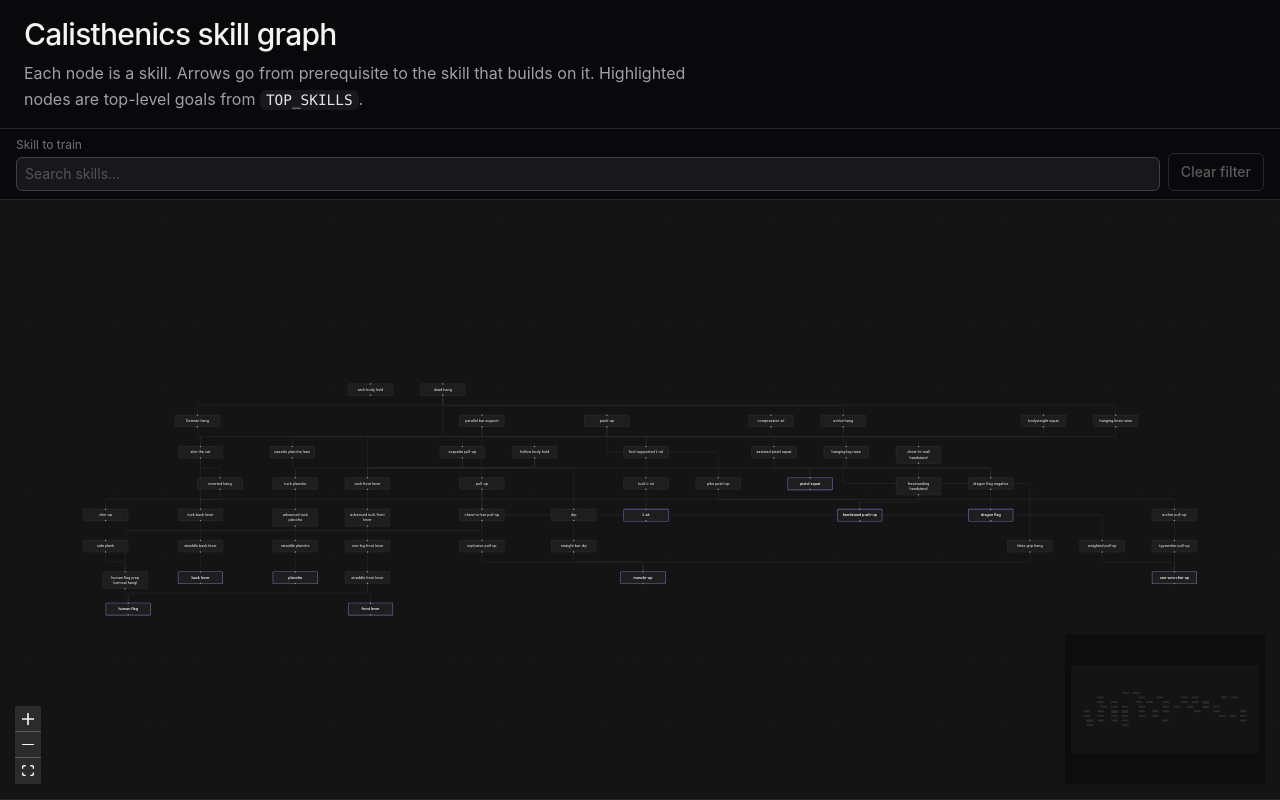
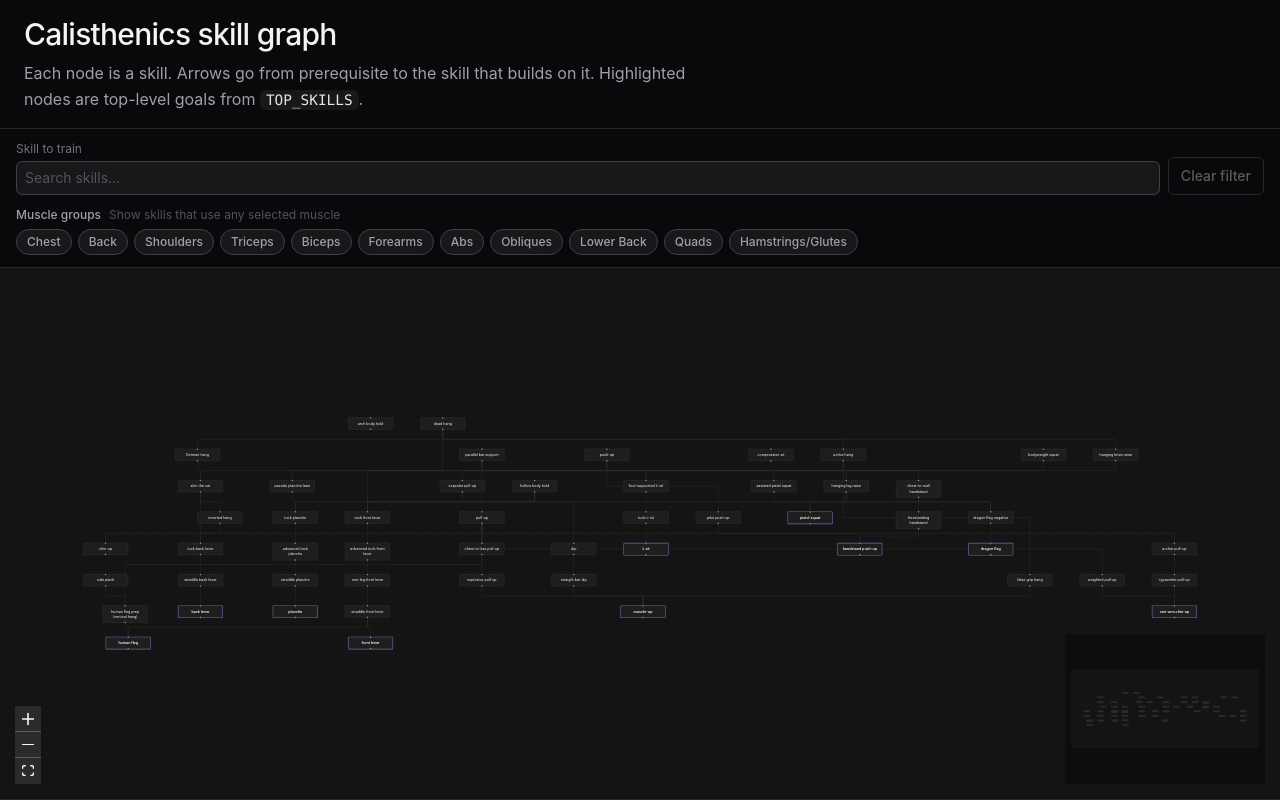
Before and after one commit to vuthanhtung2412/calisthenics-tree-graph, a React (Vite) app: page / in a window 1280 px wide. Built offline with nearby package versions, Linux system fonts and the light colour scheme.

Commit message:
filter by muscle group

```diff
--- a/src/SkillGraphView.tsx
+++ b/src/SkillGraphView.tsx
@@ -21,7 +21,8 @@ import {
 import '@xyflow/react/dist/style.css'
 
 import { SkillGraph, TOP_SKILLS } from './tree'
-import type { Skill } from './type'
+import { MUSCLE_GROUPS } from './type'
+import type { Muscle, Skill } from './type'
 
 const NODE_W = 200
 const NODE_H = 40
@@ -77,6 +78,21 @@ function filterElements(
       (e) => allowed.has(e.source) && allowed.has(e.target)
     ),
   }
+}
+
+/** Skill names that activate at least one of the selected muscles. Null if nothing selected = no muscle filter. */
+function namesMatchingMuscleFilter(
+  graph: Record<string, Skill>,
+  muscles: ReadonlySet<Muscle>
+): Set<string> | null {
+  if (muscles.size === 0) return null
+  const names = new Set<string>()
+  for (const s of Object.values(graph)) {
+    if (s.activated_muscles.some((m) => muscles.has(m))) {
+      names.add(s.name)
+    }
+  }
+  return names
 }
 
 function graphToElements(graph: Record<string, Skill>): {
@@ -155,23 +171,58 @@ function layoutDagre(
   return { nodes: nextNodes, edges }
 }
 
-function SkillGraphCanvas({ focusSkill }: { focusSkill: string | null }) {
+function SkillGraphCanvas({
+  focusSkill,
+  muscleFilter,
+}: {
+  focusSkill: string | null
+  muscleFilter: ReadonlySet<Muscle>
+}) {
+  const flowKey = useMemo(
+    () =>
+      `${focusSkill ?? 'all'}::${[...muscleFilter].sort().join('|')}`,
+    [focusSkill, muscleFilter]
+  )
+
   const { nodes, edges } = useMemo(() => {
     const raw = graphToElements(SkillGraph)
-    const subset =
-      focusSkill && SkillGraph[focusSkill]
-        ? filterElements(
-            raw.nodes,
-            raw.edges,
-            prerequisiteClosure(SkillGraph[focusSkill]!)
+    const muscleNames = namesMatchingMuscleFilter(SkillGraph, muscleFilter)
+
+    let allowed: Set<string>
+    if (focusSkill && SkillGraph[focusSkill]) {
+      allowed = prerequisiteClosure(SkillGraph[focusSkill])
+    } else {
+      allowed = new Set(Object.keys(SkillGraph))
+    }
+
+    if (muscleNames !== null) {
+      allowed = new Set([...allowed].filter((n) => muscleNames.has(n)))
+    }
+
+    const subset = filterElements(raw.nodes, raw.edges, allowed)
+    if (subset.nodes.length === 0) {
+      return { nodes: [] as Node[], edges: [] as Edge[] }
+    }
+    return layoutDagre(subset.nodes, subset.edges, 'TB')
+  }, [focusSkill, muscleFilter])
+
+  if (nodes.length === 0) {
+    return (
+      <div
+        className="flex h-full w-full items-center justify-center bg-zinc-950 px-4 text-center text-sm text-zinc-500"
+        style={{ width: '100%', height: '100%' }}
+      >
+        <p className="max-w-sm">
+          No skills match the current filters. Clear the skill goal or muscle
+          filters and try again.
+        </p>
+      </div>
     )
-        : raw
-    return layoutDagre(subset.nodes, subset.edges, 'TB')
-  }, [focusSkill])
+  }
 
   return (
     <ReactFlow
-      key={focusSkill ?? '__all__'}
+      key={flowKey}
       colorMode="dark"
       defaultNodes={nodes}
       defaultEdges={edges}
@@ -204,6 +255,16 @@ export function SkillGraphView() {
   const [listOpen, setListOpen] = useState(false)
   const [highlight, setHighlight] = useState(0)
   const [appliedFocus, setAppliedFocus] = useState<string | null>(null)
+  const [muscleFilter, setMuscleFilter] = useState<Set<Muscle>>(() => new Set())
+
+  const toggleMuscle = useCallback((m: Muscle) => {
+    setMuscleFilter((prev) => {
+      const next = new Set(prev)
+      if (next.has(m)) next.delete(m)
+      else next.add(m)
+      return next
+    })
+  }, [])
 
   const comboboxRef = useRef<HTMLDivElement>(null)
   const listboxRef = useRef<HTMLUListElement>(null)
@@ -219,10 +280,6 @@ export function SkillGraphView() {
     setQuery(name)
     setListOpen(false)
   }, [])
-
-  useEffect(() => {
-    setHighlight(0)
-  }, [query])
 
   useLayoutEffect(() => {
     if (!listOpen || filteredNames.length === 0) return
@@ -262,18 +319,10 @@ export function SkillGraphView() {
     return () => document.removeEventListener('keydown', onEscape, true)
   }, [listOpen])
 
-  const focusStats = useMemo(() => {
-    if (!appliedFocus || !SkillGraph[appliedFocus]) return null
-    const closure = prerequisiteClosure(SkillGraph[appliedFocus]!)
-    return {
-      total: closure.size,
-      prereqCount: closure.size - 1,
-    }
-  }, [appliedFocus])
-
   return (
     <div className="flex h-full min-h-0 w-full flex-col">
-      <div className="flex shrink-0 flex-wrap items-end gap-2 border-b border-zinc-800 bg-zinc-950 px-3 py-2 sm:px-4">
+      <div className="flex shrink-0 flex-col gap-3 border-b border-zinc-800 bg-zinc-950 px-3 py-3 sm:px-4">
+        <div className="flex flex-wrap items-end gap-2">
           <div
             ref={comboboxRef}
             className="relative flex min-w-[min(100%,16rem)] flex-1 flex-col gap-1 text-left"
@@ -296,10 +345,11 @@ export function SkillGraphView() {
                   : undefined
               }
               autoComplete="off"
-            placeholder="Search skills…"
+              placeholder="Search skills..."
               value={query}
               onChange={(e) => {
                 setQuery(e.target.value)
+                setHighlight(0)
                 setListOpen(true)
               }}
               onFocus={() => setListOpen(true)}
@@ -392,20 +442,59 @@ export function SkillGraphView() {
           >
             Clear filter
           </button>
-        {focusStats ? (
-          <p className="w-full text-left text-xs text-zinc-500 sm:ml-auto sm:w-auto">
-            <span className="text-zinc-300">{appliedFocus}</span>
-            {' · '}
-            {focusStats.total} skill{focusStats.total === 1 ? '' : 's'} (
-            {focusStats.prereqCount} prerequisite
-            {focusStats.prereqCount === 1 ? '' : 's'})
-          </p>
+        </div>
+
+        <div className="flex flex-col gap-1.5 text-left">
+          <div className="flex flex-wrap items-center gap-x-2 gap-y-1">
+            <span className="text-xs font-medium text-zinc-400">
+              Muscle groups
+            </span>
+            <span className="text-xs text-zinc-600">
+              Show skills that use any selected muscle
+            </span>
+            {muscleFilter.size > 0 ? (
+              <button
+                type="button"
+                onClick={() => setMuscleFilter(new Set())}
+                className="text-xs text-violet-400 underline-offset-2 hover:underline"
+              >
+                Clear muscles
+              </button>
             ) : null}
+          </div>
+          <div
+            className="flex flex-wrap gap-1.5"
+            role="group"
+            aria-label="Filter by muscle group"
+          >
+            {MUSCLE_GROUPS.map((m) => {
+              const on = muscleFilter.has(m)
+              return (
+                <button
+                  key={m}
+                  type="button"
+                  aria-pressed={on}
+                  onClick={() => toggleMuscle(m)}
+                  className={`rounded-full border px-2.5 py-1 text-xs font-medium transition-colors ${
+                    on
+                      ? 'border-violet-500/60 bg-violet-600/25 text-violet-200'
+                      : 'border-zinc-700 bg-zinc-900 text-zinc-400 hover:border-zinc-600 hover:text-zinc-300'
+                  }`}
+                >
+                  {m}
+                </button>
+              )
+            })}
+          </div>
+        </div>
       </div>
       <div className="min-h-0 flex-1">
         <ReactFlowProvider>
           <div className="h-full w-full">
-            <SkillGraphCanvas focusSkill={appliedFocus} />
+            <SkillGraphCanvas
+              focusSkill={appliedFocus}
+              muscleFilter={muscleFilter}
+            />
           </div>
         </ReactFlowProvider>
       </div>
--- a/src/type.ts
+++ b/src/type.ts
@@ -1,22 +1,22 @@
+export const MUSCLE_GROUPS = [
+  'Chest',
+  'Back',
+  'Shoulders',
+  'Triceps',
+  'Biceps',
+  'Forearms',
+  'Abs',
+  'Obliques',
+  'Lower Back',
+  'Quads',
+  'Hamstrings/Glutes',
+] as const
+
+export type Muscle = (typeof MUSCLE_GROUPS)[number]
+
 export type Skill = {
   name: string
   ref_url?: string
   activated_muscles: Muscle[]
   prerequisites: Skill[]
 }
-
-const ALL_MUSCLE = [
-  "Chest",
-  "Back",
-  "Shoulders",
-  "Triceps",
-  "Biceps",
-  "Forearms",
-  "Abs",
-  "Obliques",
-  "Lower Back",
-  "Quads",
-  "Hamstrings/Glutes"
-] as const
-
-export type Muscle = typeof ALL_MUSCLE[number]
```
Lines whose indentation alone changed are shown as unchanged.
